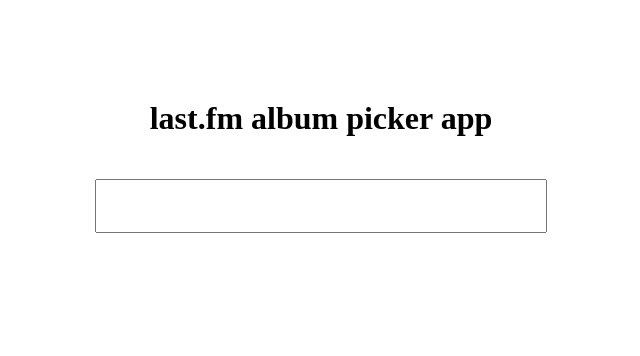
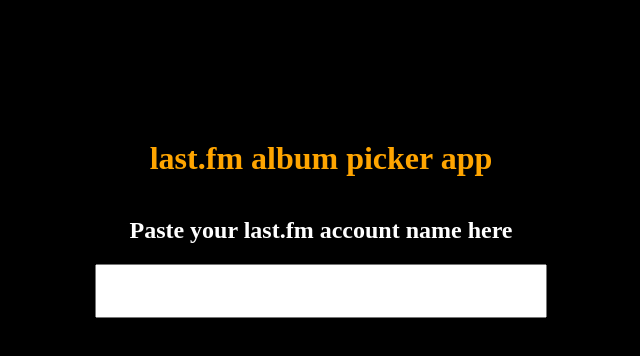
Before and after one commit to chervonnyy/last-fm-app, a React (Create React App) app: page / in a window 1280 px wide. Shown: the top 356 px of the page, without its empty margins (319-959 px from the left). Built offline with nearby package versions, Linux system fonts and the light colour scheme.

Commit message:
AlbumGrid component refator

```diff
--- a/src/App.jsx
+++ b/src/App.jsx
@@ -10,10 +10,7 @@
 		super(props);
 
 		this.state = {
-			error: null,
-		  	isLoaded: false,
-			albums: [],
-			username: null
+			username: ''
 		};
 	}
 
@@ -21,18 +18,18 @@
 		this.setState({ username });
 	}
 
-
 	render() {
 		return (
-			<Switch>
-				<Route exact path='/'
-					render={ props => <Entry handleChange={this.updateUsername} {...props}/> }/>
-				<Route path='/grid'
-					render={ props => <AlbumGrid username={this.state.username} {...props}/> }/>
-			</Switch>
+			<div className="app">
+				<Switch>
+					<Route exact path='/'
+						render={ props => <Entry handleSumbit={this.updateUsername} {...props}/> }/>
+					<Route path='/grid'
+						render={ props => <AlbumGrid username={this.state.username} {...props}/> }/>
+				</Switch>
+			</div>
 		);
 	}
-
 }
 
 export default App;
--- a/src/App.sass
+++ b/src/App.sass
@@ -8,17 +8,27 @@
 
 .app
     width: 100%
-    background: orange
+    background: black
+
+    h1
+        padding: 40px
+        text-align: center
+        color: orange
+
+    h2
+        color: #fff
+
 
 .album-grid
     width: 100%
     // display: grid
     // grid-template-columns: repeat(2, auto)
-    // grid-gap: 500px;
+    // grid-gap: 500px
     display: flex
     padding: 20px
     justify-content: center
     flex-wrap: wrap
+    background: blue
 
 
 .album-container
@@ -50,7 +60,7 @@
 
     .album-title
         display: flex
-        justify-content: center;
+        justify-content: center
         width: 50px
         height: 100%
         background: #000
@@ -63,20 +73,17 @@
             white-space: nowrap
             writing-mode: vertical-rl
             text-orientation: mixed
-            text-align: center;
+            text-align: center
 
 .entry
     width: 70%
-    height: 500px
+    height: 100vh
     margin: auto
-    padding: 100px;
+    padding: 100px
     text-align: center
 
-    h2
-        color: #fff
-        font-size: 36px
-
     input
+        margin: 20px
         width: 50%
         height: 50px
         font-size: 36px
--- a/src/components/AlbumCover.jsx
+++ b/src/components/AlbumCover.jsx
@@ -8,7 +8,7 @@
                 <span>{props.title.split('(')[0]}</span>
             </div>
             <div className="album-cover">
-                <img src={props.cover} alt={props.title} />
+                <img src={props.cover} alt={props.title} loading="lazy" />
             </div>
         </div>
     )
--- a/src/components/AlbumGrid.jsx
+++ b/src/components/AlbumGrid.jsx
@@ -9,8 +9,7 @@
 
 		this.state = {
 			error: null,
-		  	isLoaded: false,
-			albums: []
+			albums: null
 		};
 	}
 
@@ -19,42 +18,58 @@
 		const method = 'user.gettopalbums';
 		const limit = 100;
 		const period = 'overall';
-		const api_key = '7600702bed449a1234d7fe6d22c880a2';
+        const api_key = '7600702bed449a1234d7fe6d22c880a2';
+
+        if (!user) {
+            this.setState({ error: 'User is not provided' });
+            return true;
+        }
 
 		fetch(`${base}?method=${method}&user=${user}&period=${period}&limit=${limit}&api_key=${api_key}&format=json`)
 		  	.then(res => res.json())
 		  	.then(result => {
 				if (result.error) {
-                    this.setState({ isLoaded: true, error: result.error });
+                    this.setState({ error: result.message });
 				} else {
 					const albums = result.topalbums.album.filter(album => {
-						return album.image[3]['#text'];
+						return album.image[0]['#text'];
 					});
-					this.setState({ isLoaded: true, albums });
+					this.setState({ albums });
 				}
-            }, error => { this.setState({ isLoaded: true, error })}
-        );
+            })
+            .catch(error => { this.setState({ error: error.message })});
     }
 
     render() {
+        const { albums, error } = this.state;
 
-        this.getTopAlbums(this.props.username);
+        const headers = {
+            error: `Error: ${error}`,
+            loading: `Albums for ${this.props.username} is loading...`,
+            albums: `Here is a list of a ${this.props.username}'s top albums`,
+        }
 
-        const { albums, isLoaded, error } = this.state;
+        let header;
+
+        if (albums || error) {
+            header = error ? headers.error : headers.albums;
+        } else {
+            header = headers.loading;
+            this.getTopAlbums(this.props.username);
+        }
 
         return(
-            <div className='album-grid'>
-                {error && <h2>Error: {error.message}</h2>}
-                {!isLoaded && <h2>Loading...</h2>}
-                {albums &&
-                    albums.map((album, index) =>
+            <div>
+                <h1>{header}</h1>
+                <div className='album-grid'>
+                    {albums && albums.map((album, index) =>
                         <AlbumCover
                             cover = {album.image[3]['#text']}
                             title = {album.name}
                             key = {index}
                         />
-                    )
-                }
+                    )}
+                </div>
             </div>
         );
     }
@@ -63,6 +78,5 @@
 export default AlbumGrid;
 
 AlbumGrid.propTypes = {
-    albums: propTypes.arrayOf(propTypes.object).isRequired,
-    size: propTypes.number.isRequired
+    albums: propTypes.string.isRequired.isRequired
 }
--- a/src/components/Entry.jsx
+++ b/src/components/Entry.jsx
@@ -4,10 +4,12 @@
     return(
         <div className="entry">
             <h1>last.fm album picker app</h1>
-            <h2>Paster your last.fm account name here</h2>
-            <input onBlur={event => {
-                props.handleChange(event.target.value);
-                props.history.push('/grid');
+            <h2>Paste your last.fm account name here</h2>
+            <input onKeyDown={event => {
+                if (event.keyCode === 13) {
+                    props.handleSumbit(event.target.value);
+                    props.history.push('/grid');
+                }
             }}/>
         </div>
     );
```
